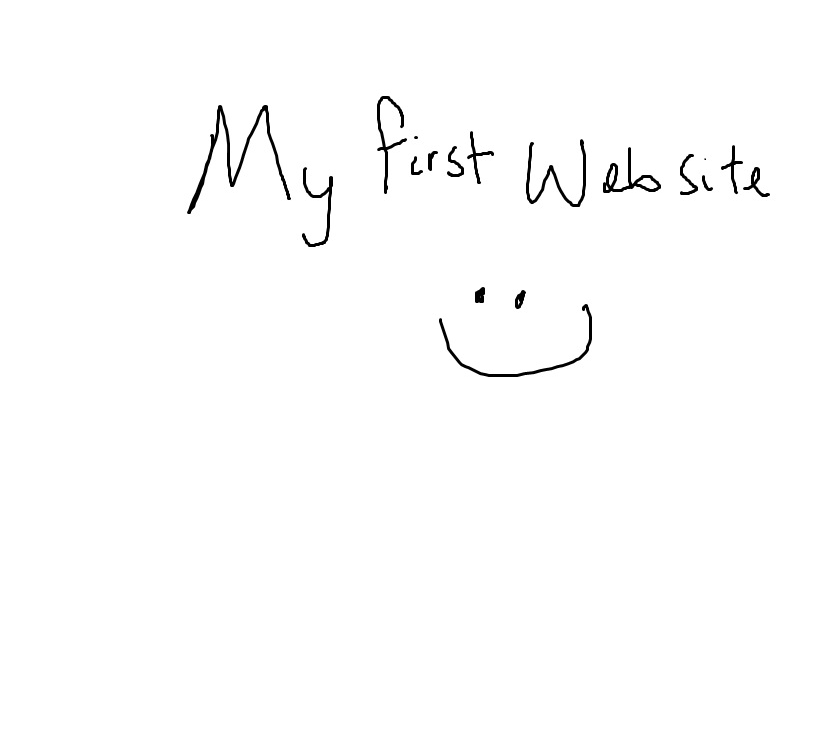
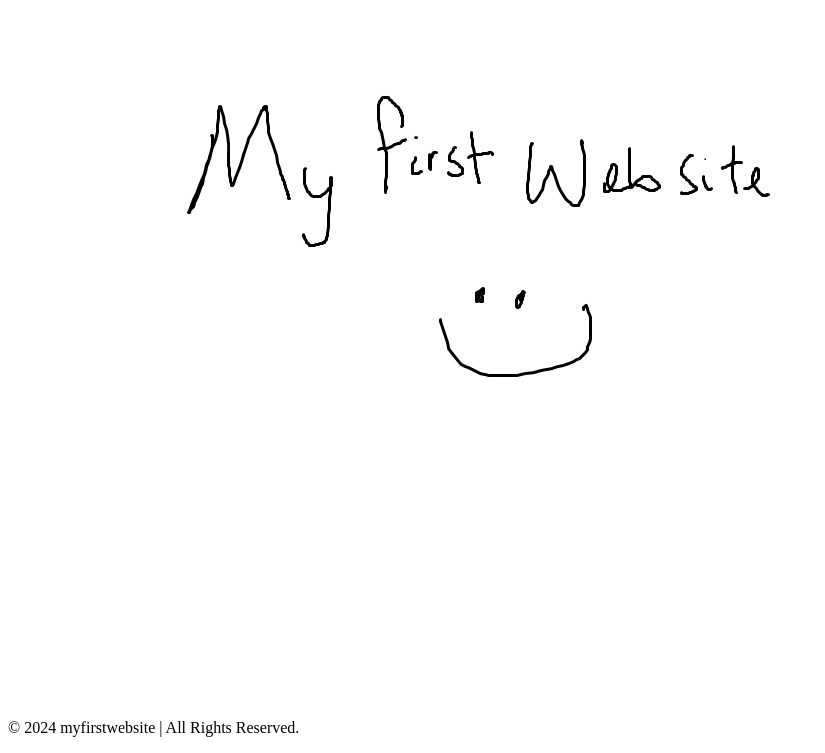
Before and after one commit to Ilivetocode/Myfirstwebsite, a plain HTML site: page index.html in a window 1280 px wide. Shown: the part 50-803 px from the top of the page, without its empty margins (0-825 px from the left). Drawn offline with Linux system fonts and the light colour scheme.

Commit message:
Update index.html
added a footer

```diff
--- a/index.html
+++ b/index.html
@@ -16,6 +16,8 @@
         />
     </section>
 
-
+   <footer>
+      <p> &copy; 2024 myfirstwebsite | All Rights Reserved.</p>
+   </footer>
   </body>
 </html>
```
